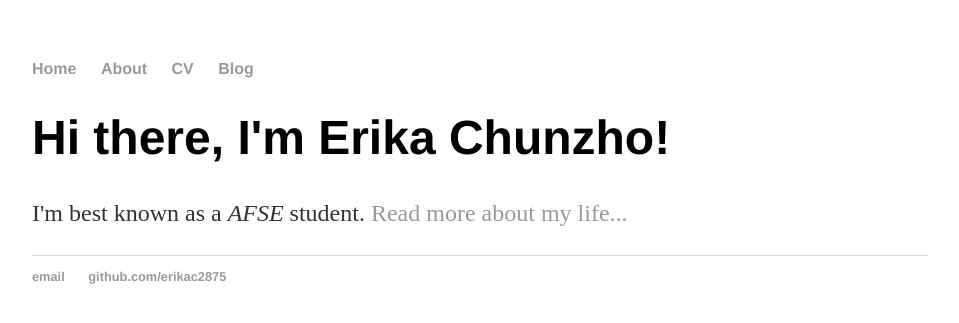
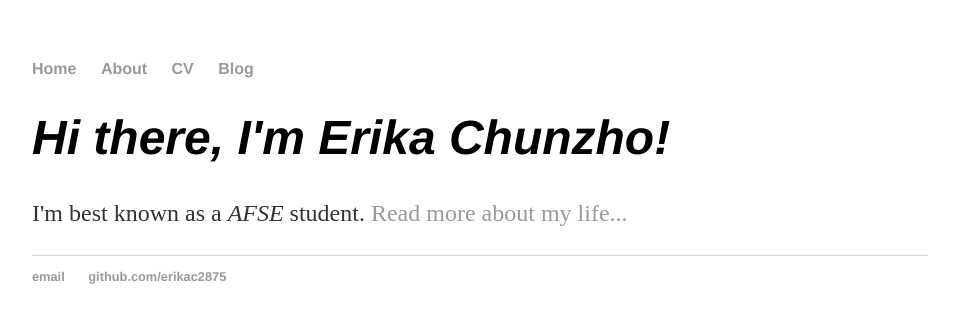
Before and after one commit to erikac2875/erikac2875.github.io, a Jekyll site: the page built from index.html, in a window 1280 px wide. Shown: the top 323 px of the page, without its empty margins (160-1119 px from the left). Built offline with Jekyll 4.4.1, drawn with Linux system fonts in a browser that asks for light colours.

Commit message:
Update main.css

```diff
--- a/css/main.css
+++ b/css/main.css
@@ -23,6 +23,11 @@ h1 {
     font-size: 3em;
     font-family:'Helvetica', 'Arial', 'Sans-Serif';
 }
+
+h1 {
+    font-style: italic;
+}
+
 p {
     font-size: 1.5em;
     line-height: 1.4em;
```
